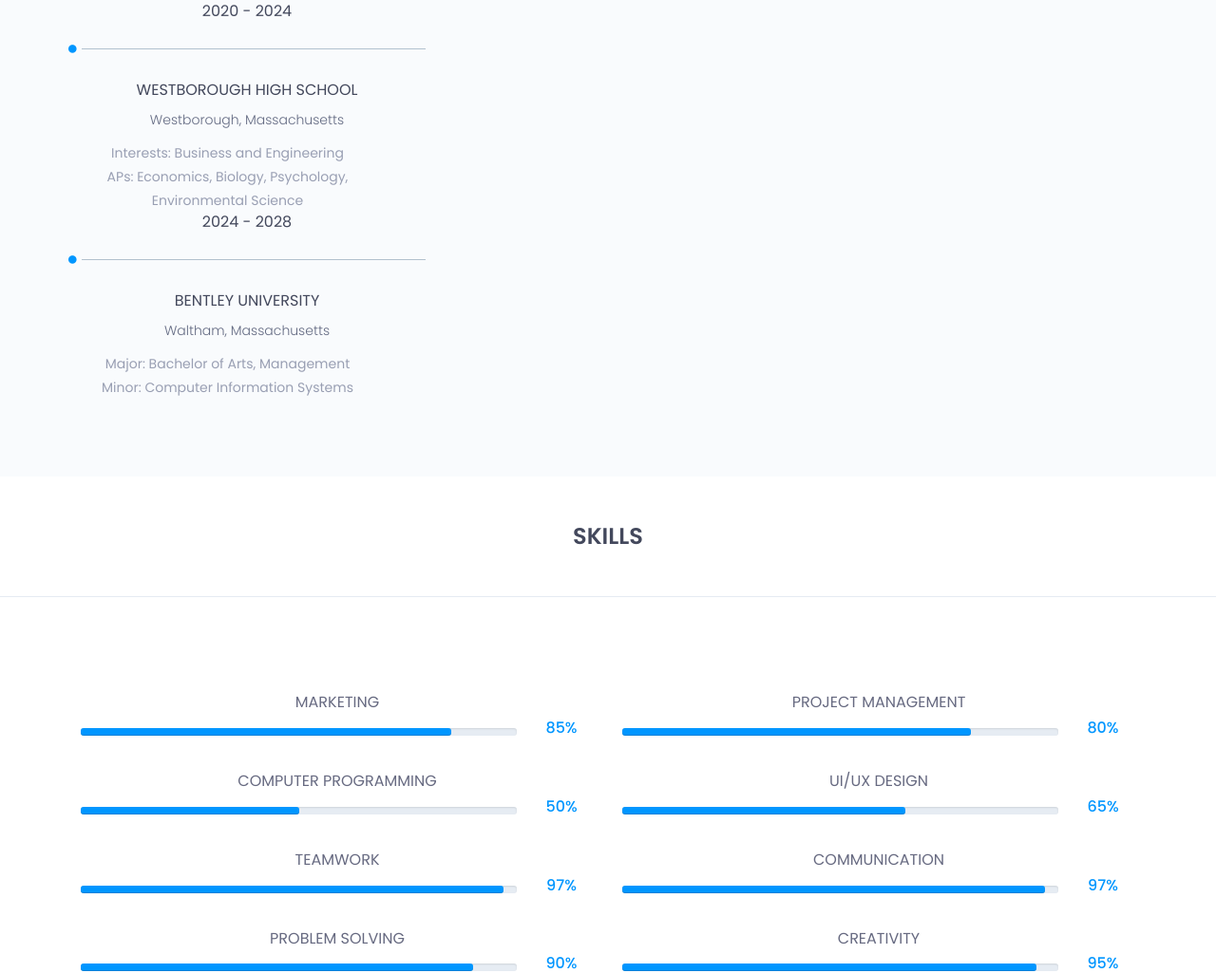
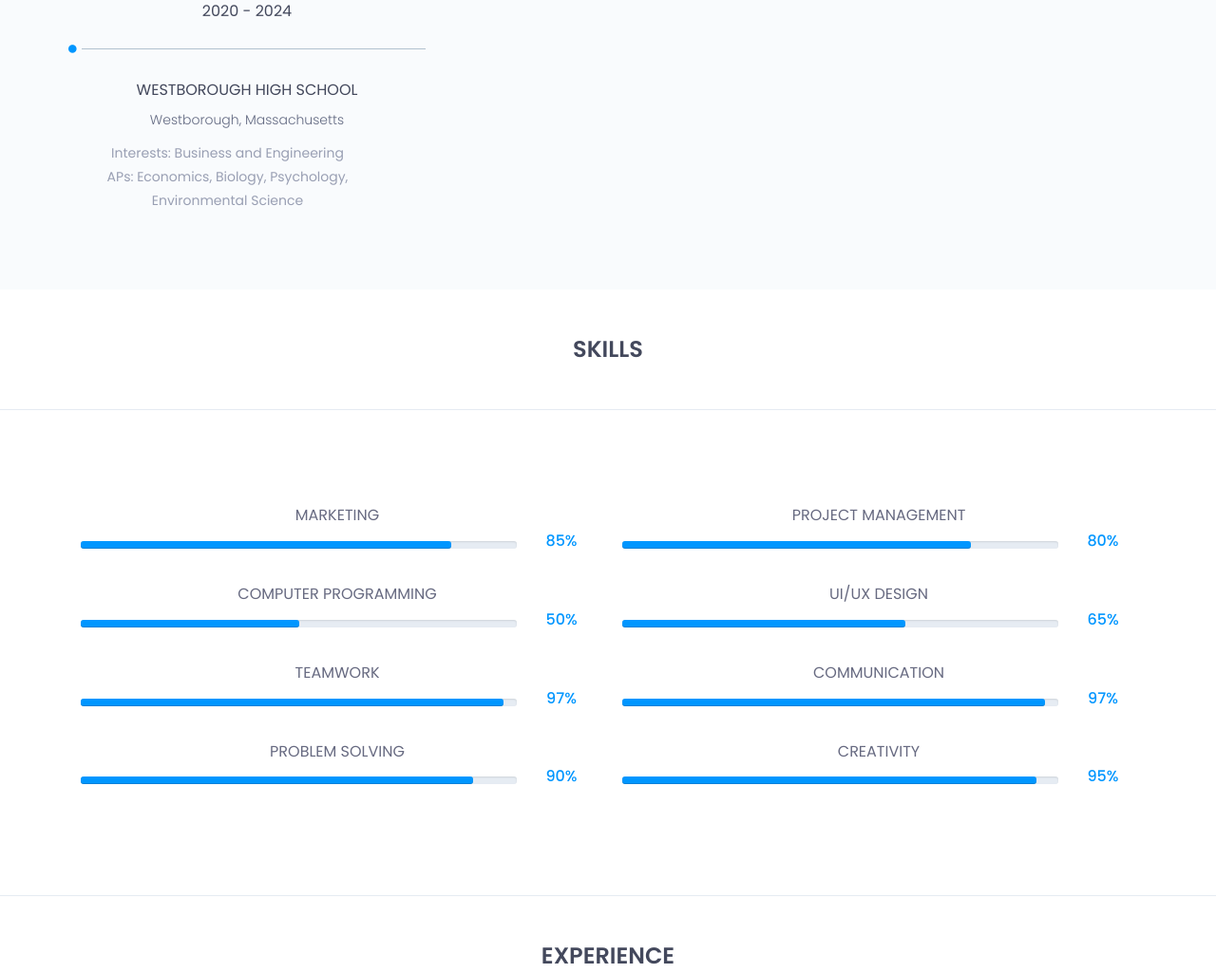
Before and after one commit to vikunthanand/vikunthanand.github.io, a plain HTML site: page index.html in a window 1280 px wide. Shown: the part 1891-2916 px from the top of the page at 95% size. Drawn offline with nearby package versions, Linux system fonts and the light colour scheme.

Commit message:
Update index.html

```diff
--- a/index.html
+++ b/index.html
@@ -208,35 +208,20 @@
 
 									</div><!--/.timeline-content-->
 								</div><!--/.timeline-->
-
-
-
-									<div class="experience-time">
-										<h2>2024 - 2028</h2>
-
-									</div><!--/.experience-time-->
-									<div class="timeline-horizontal-border">
-										<i class="fa fa-circle" aria-hidden="true"></i>
-										<span class="single-timeline-horizontal"></span>
-									</div>
-									<div class="timeline">
-										<div class="timeline-content">
-											<h4 class="title">
-												Bentley University
-											</h4>
-											<h5>Waltham, Massachusetts</h5>
-											<p class="description">
-												Major: Bachelor of Arts, Management
-												<p class="description">
-												Minor: Computer Information Systems
-
-										</div><!--/.timeline-content-->
-									</div><!--/.timeline-->
-								</div>
 							</div>
 						</div>
 					</div>
+				</div>
 			</div>
+
+<!-- 	<h4 class="title">
+		Bentley University
+		</h4>
+		<h5>Waltham, Massachusetts</h5>
+		<p class="description">
+		Major: Bachelor of Arts, Management
+		<p class="description">
+		Minor: Computer Information Systems		 -->
 
 		</section><!--/.education-->
 		<!--education end -->
```
